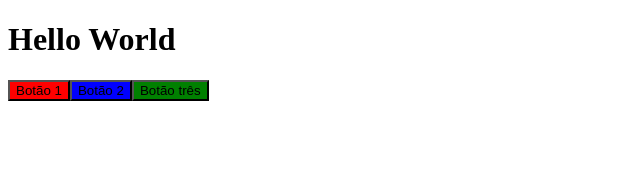
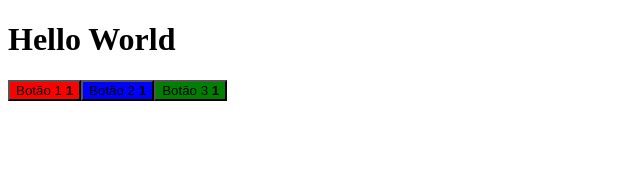
Before and after one commit to vinnidias/nlw-4, a React (Create React App) app in the folder moveit/: page / in a window 1280 px wide. Shown: the top 170 px of the page, without its empty margins (0-640 px from the left). Built offline with nearby package versions, Linux system fonts and the light colour scheme.

Commit message:
using state on Button component

```diff
--- a/moveit/src/App.tsx
+++ b/moveit/src/App.tsx
@@ -17,7 +17,7 @@
       </Button>
 
       <Button color="green">
-        Botão três
+        Botão 3
       </Button>
     </div>
   );
--- a/moveit/src/components/Button.tsx
+++ b/moveit/src/components/Button.tsx
@@ -1,12 +1,24 @@
+import { useState } from "react"
+
 interface ButtonProps {
     color: string;
     children: string;
 }
 
 export function Button(props: ButtonProps){
+    const [counter, setCounter] = useState(1)
+
+    const increment = () => {
+        setCounter(counter + 1);
+    }
+
     return(
-        <button type='button' style={{backgroundColor: props.color}}>
-            {props.children}
+        <button
+            type='button'
+            style={{backgroundColor: props.color}}
+            onClick={increment}
+        >
+            {props.children} <strong>{counter}</strong>
         </button>
     )
 }
```
